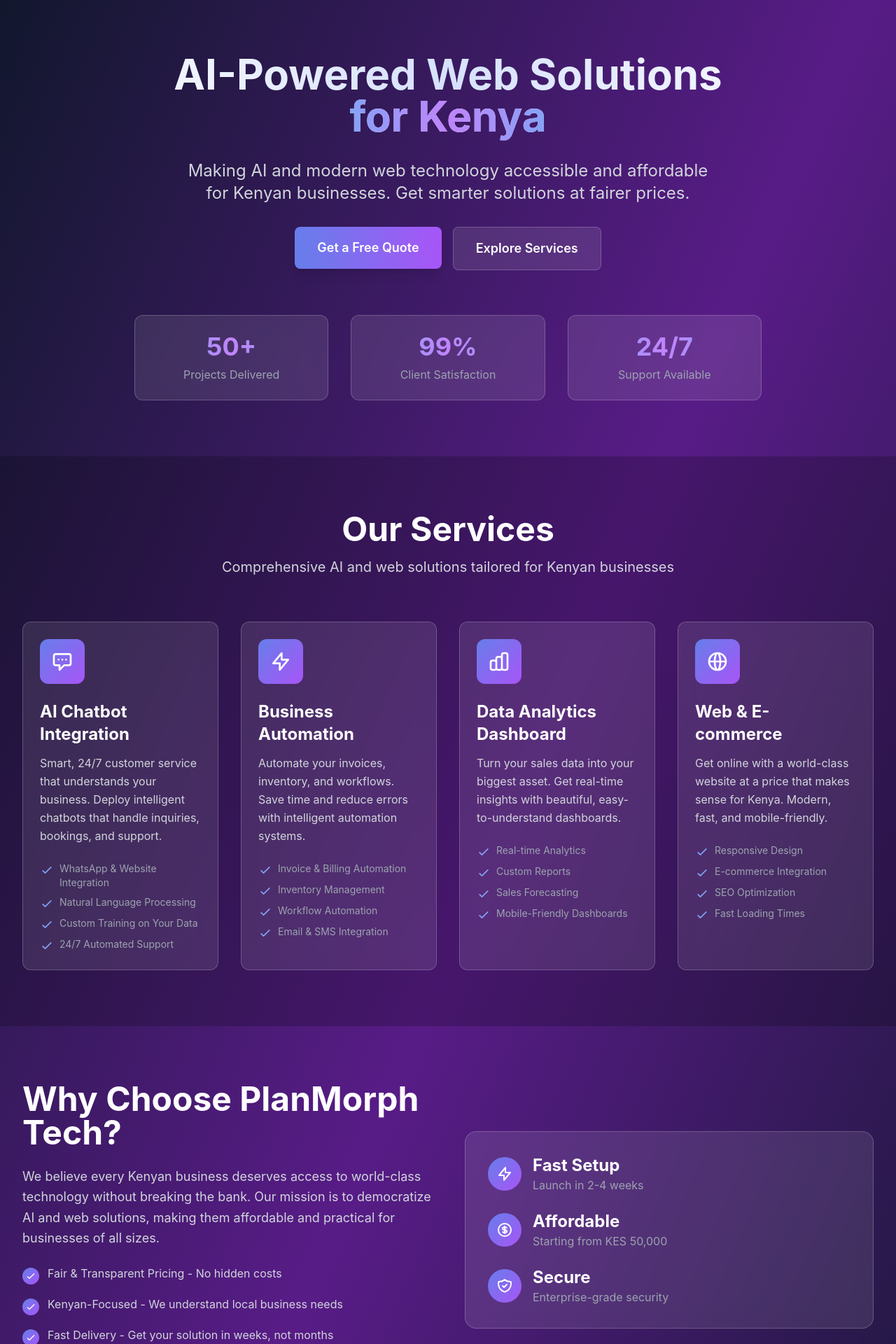
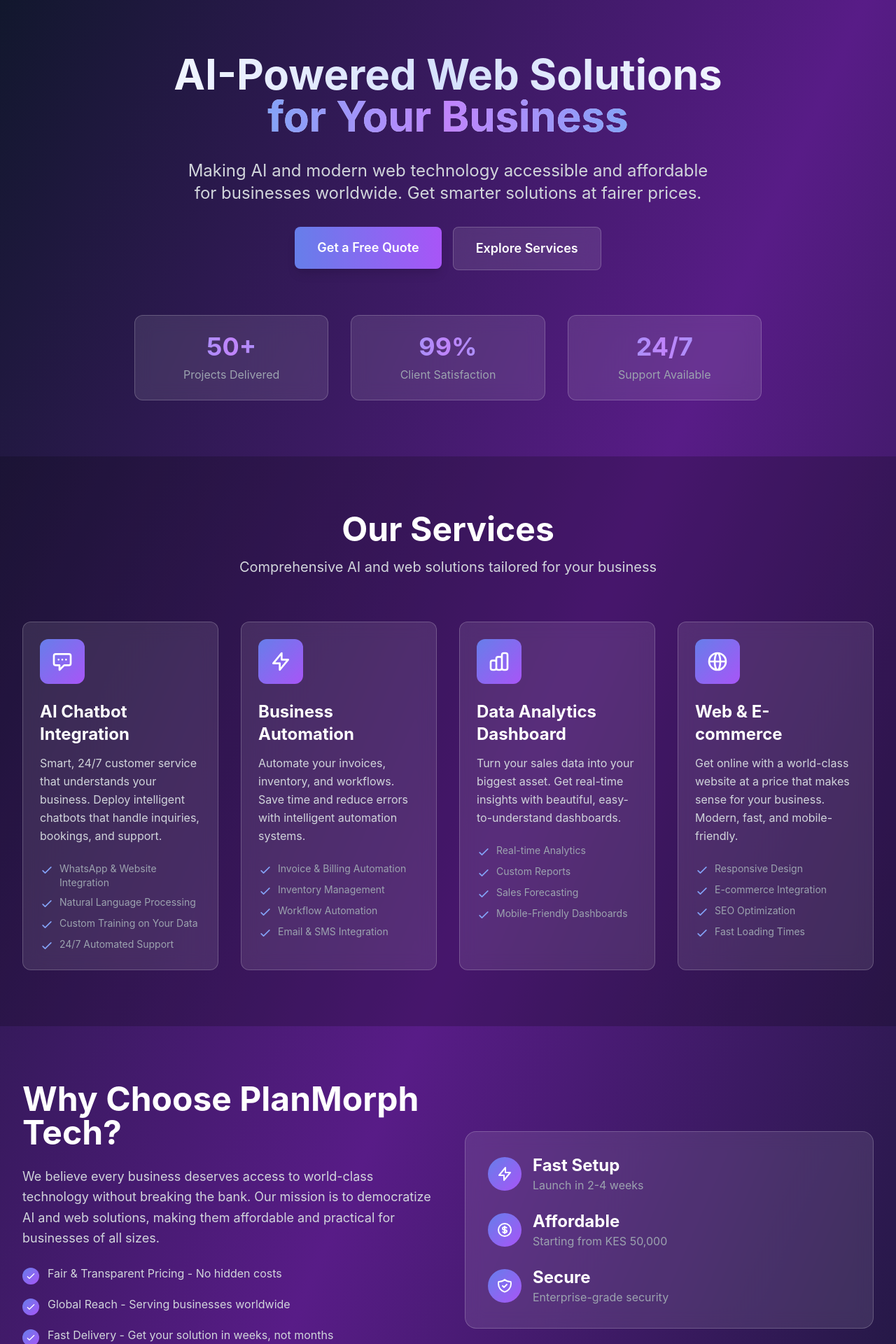
Before and after one commit to code-nexus-342/planmorph-tech, a React (Vite) app in the folder frontend/: page / in a window 1280 px wide. Shown: the part 100-2020 px from the top of the page at 70% size. Built offline with nearby package versions, Linux system fonts and the light colour scheme; no server answers.

Commit message:
Remove location-specific branding - make globally accessible

```diff
--- a/frontend/index.html
+++ b/frontend/index.html
@@ -4,9 +4,9 @@
     <meta charset="UTF-8" />
     <link rel="icon" type="image/svg+xml" href="/vite.svg" />
     <meta name="viewport" content="width=device-width, initial-scale=1.0" />
-    <meta name="description" content="PlanMorph Tech - AI-Powered Web Solutions for Kenya. Custom AI chatbots, business automation, and affordable web development." />
-    <meta name="keywords" content="AI solutions Kenya, web development Kenya, chatbot integration, business automation, data analytics" />
-    <title>PlanMorph Tech - AI-Powered Web Solutions for Kenya</title>
+    <meta name="description" content="PlanMorph Tech - AI-Powered Web Solutions. Custom AI chatbots, business automation, and affordable web development for businesses worldwide." />
+    <meta name="keywords" content="AI solutions, web development, chatbot integration, business automation, data analytics, custom software" />
+    <title>PlanMorph Tech - AI-Powered Web Solutions</title>
   </head>
   <body>
     <div id="root"></div>
--- a/frontend/src/components/Footer.jsx
+++ b/frontend/src/components/Footer.jsx
@@ -35,7 +35,7 @@
               <span className="text-white font-bold text-xl">PlanMorph</span>
             </div>
             <p className="text-gray-400 text-sm mb-4">
-              AI-Powered Web Solutions for Kenya. Making technology accessible and affordable for every business.
+              AI-Powered Web Solutions for Your Business. Making technology accessible and affordable worldwide.
             </p>
             <div className="flex gap-4">
               <a
--- a/frontend/src/pages/HomePage.jsx
+++ b/frontend/src/pages/HomePage.jsx
@@ -56,7 +56,7 @@
         </svg>
       ),
       title: 'Web & E-commerce',
-      description: 'Get online with a world-class website at a price that makes sense for Kenya. Modern, fast, and mobile-friendly.',
+      description: 'Get online with a world-class website at a price that makes sense for your business. Modern, fast, and mobile-friendly.',
       features: [
         'Responsive Design',
         'E-commerce Integration',
@@ -85,7 +85,7 @@
               <h1 className="heading-1 mb-6">
                 AI-Powered Web Solutions
                 <br />
-                <span className="gradient-text">for Kenya</span>
+                <span className="gradient-text">for Your Business</span>
               </h1>
             </motion.div>
 
@@ -95,7 +95,7 @@
               transition={{ delay: 0.3, duration: 0.8 }}
               className="text-xl md:text-2xl text-gray-300 mb-8 max-w-3xl mx-auto"
             >
-              Making AI and modern web technology accessible and affordable for Kenyan businesses.
+              Making AI and modern web technology accessible and affordable for businesses worldwide.
               Get smarter solutions at fairer prices.
             </motion.p>
 
@@ -163,7 +163,7 @@
           >
             <h2 className="heading-2 mb-4">Our Services</h2>
             <p className="text-xl text-gray-300 max-w-2xl mx-auto">
-              Comprehensive AI and web solutions tailored for Kenyan businesses
+              Comprehensive AI and web solutions tailored for your business
             </p>
           </motion.div>
 
@@ -191,7 +191,7 @@
             >
               <h2 className="heading-2 mb-6">Why Choose PlanMorph Tech?</h2>
               <p className="text-lg text-gray-300 mb-6 leading-relaxed">
-                We believe every Kenyan business deserves access to world-class technology
+                We believe every business deserves access to world-class technology
                 without breaking the bank. Our mission is to democratize AI and web solutions,
                 making them affordable and practical for businesses of all sizes.
               </p>
@@ -199,7 +199,7 @@
               <div className="space-y-4">
                 {[
                   'Fair & Transparent Pricing - No hidden costs',
-                  'Kenyan-Focused - We understand local business needs',
+                  'Global Reach - Serving businesses worldwide',
                   'Fast Delivery - Get your solution in weeks, not months',
                   'Ongoing Support - We\'re here for you 24/7',
                 ].map((point, index) => (
--- a/frontend/src/pages/PricingPage.jsx
+++ b/frontend/src/pages/PricingPage.jsx
@@ -220,7 +220,7 @@
               <span className="gradient-text">Pricing</span>
             </h1>
             <p className="text-xl text-gray-300 max-w-3xl mx-auto mb-8">
-              No hidden fees. No surprises. Just honest pricing that makes sense for Kenyan businesses.
+              No hidden fees. No surprises. Just honest, transparent pricing for your business.
             </p>
             <div className="glass inline-block px-6 py-3 rounded-full">
               <span className="text-primary-400 font-semibold">💡 Custom solutions available - </span>
@@ -289,7 +289,7 @@
           >
             <h2 className="heading-2 mb-4">Why We Are More Affordable</h2>
             <p className="text-xl text-gray-300 max-w-3xl mx-auto">
-              We believe in fair pricing. Here is how we compare to other agencies in Kenya.
+              We believe in fair pricing. Here is how we compare to other agencies worldwide.
             </p>
           </motion.div>
 
--- a/frontend/src/pages/ServicesPage.jsx
+++ b/frontend/src/pages/ServicesPage.jsx
@@ -86,7 +86,7 @@
         </svg>
       ),
       title: 'E-commerce Solutions',
-      description: 'Launch your online store with powerful e-commerce features. Accept payments, manage inventory, and sell across Kenya.',
+      description: 'Launch your online store with powerful e-commerce features. Accept payments, manage inventory, and sell worldwide.',
       features: [
         'Product catalog management',
         'Shopping cart & checkout',
@@ -159,7 +159,7 @@
           >
             <h1 className="heading-1 mb-6">Our Services</h1>
             <p className="text-xl text-gray-300 max-w-3xl mx-auto">
-              Comprehensive AI and web solutions designed for Kenyan businesses.
+              Comprehensive AI and web solutions designed for businesses worldwide.
               From chatbots to e-commerce, we have everything you need to grow digitally.
             </p>
           </motion.div>
```
Also changed, not shown: 1 other file (tests, documents, lock files or other folders).
